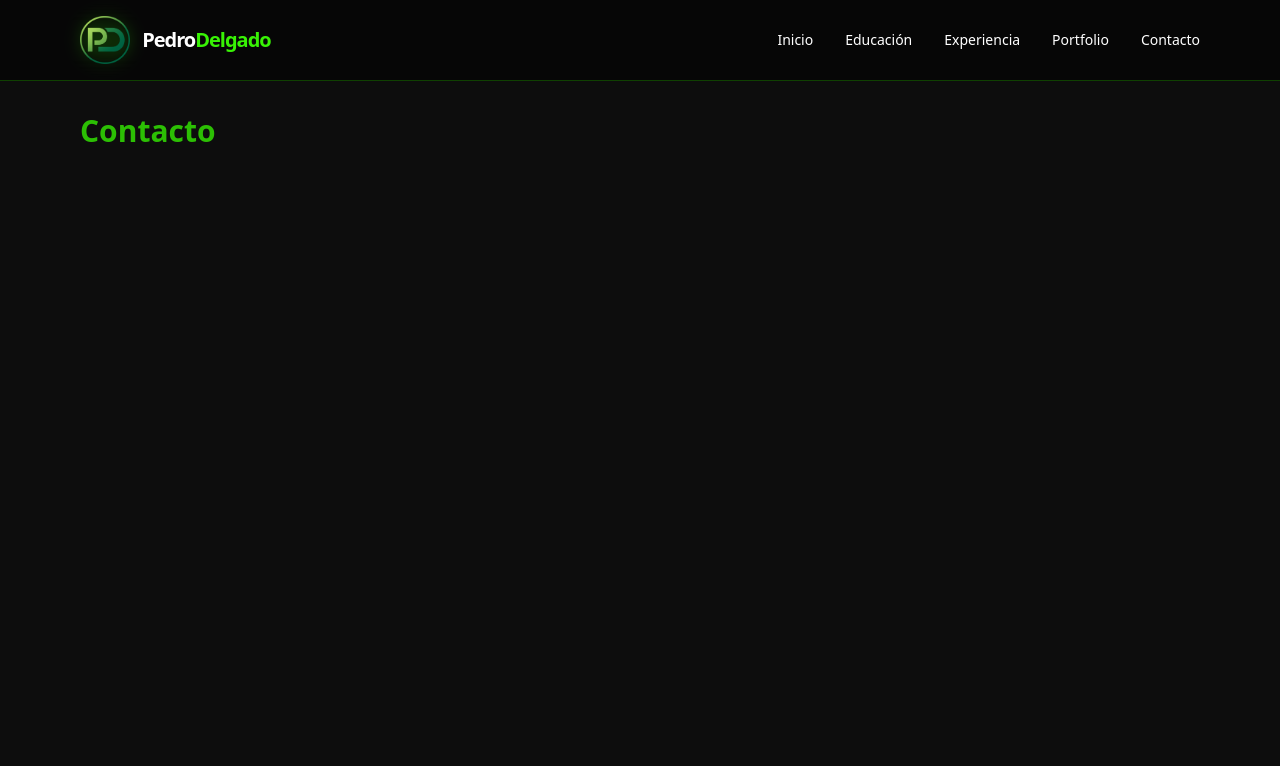
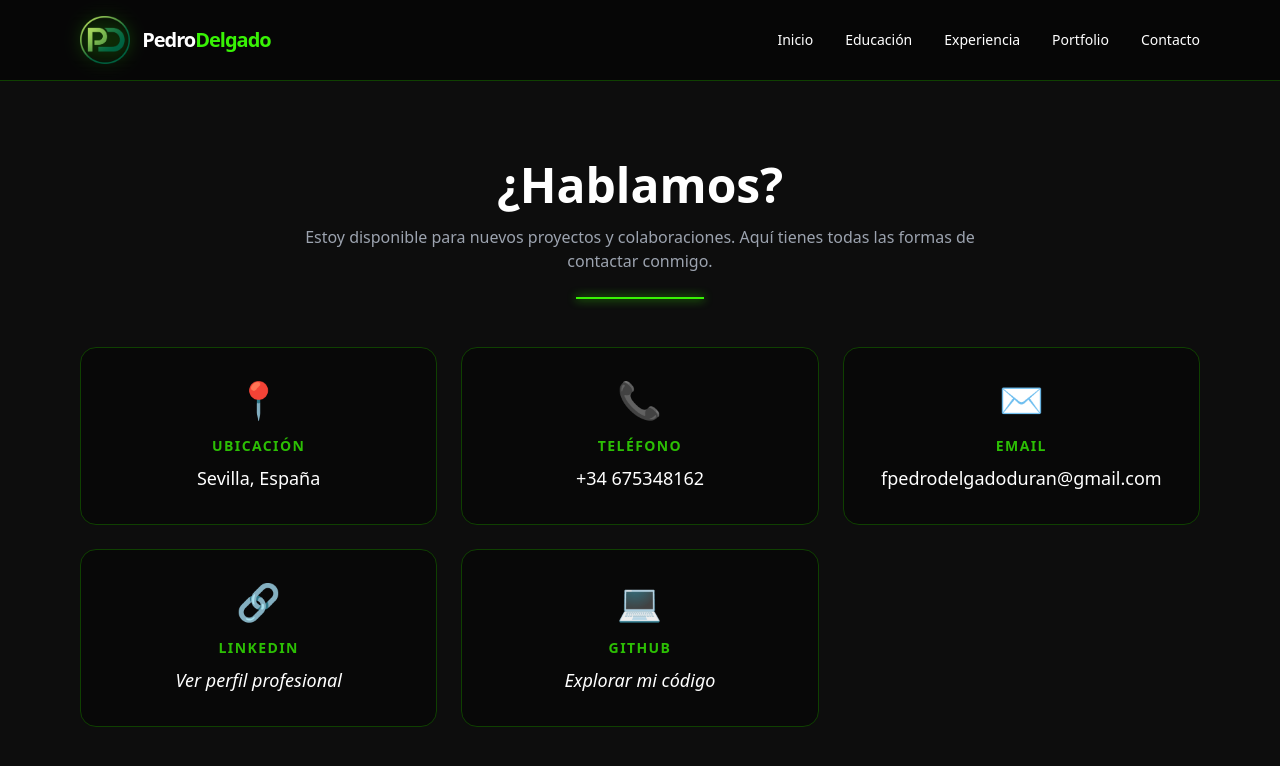
Before and after one commit to PedroDelgado4/portfolio, a Vue app in the folder portfolio/: page /contacto in a window 1280 px wide. Shown: the top 766 px of the page. Built offline with nearby package versions, Linux system fonts and the light colour scheme.

Commit message:
Vista de contacto completada

```diff
--- a/portfolio/src/App.vue
+++ b/portfolio/src/App.vue
@@ -1,25 +1,38 @@
+<script setup>
+import { ref } from 'vue'
+
+// Variable reactiva para controlar si el menú móvil está abierto o no
+const isMenuOpen = ref(false)
+
+// Función para alternar el menú (abrir/cerrar)
+const toggleMenu = () => {
+  isMenuOpen.value = !isMenuOpen.value
+}
+
+// Función para cerrar el menú (útil cuando hacemos clic en un enlace)
+const closeMenu = () => {
+  isMenuOpen.value = false
+}
+</script>
+
 <template>
   <div class="min-h-screen bg-fondo-oscuro text-white font-sans selection:bg-verde-neon selection:text-black">
 
     <header class="border-b border-verde-oscuro bg-black/50 backdrop-blur-md sticky top-0 z-50">
-      <nav class="max-w-6xl mx-auto px-4 py-4 flex justify-between items-center">
+      <nav class="max-w-6xl mx-auto px-4 py-4 flex justify-between items-center relative">
 
         <div class="flex items-center gap-3 flex-shrink-0">
-
-          <router-link to="/">
+          <router-link to="/" @click="closeMenu">
             <img
               src="/logo.png"
               alt="Logo Pedro Delgado"
               class="h-12 w-auto object-contain drop-shadow-[0_0_8px_rgba(56,242,5,0.4)] transition-transform duration-300 hover:scale-105 hover:drop-shadow-[0_0_12px_rgba(56,242,5,0.8)]"
             />
           </router-link>
-
           <div class="text-xl font-bold tracking-tighter">
             <span class="text-white">Pedro</span><span class="text-verde-neon">Delgado</span>
           </div>
-
         </div>
-
 
         <ul class="hidden md:flex space-x-8 text-sm font-medium">
           <li><router-link to="/" class="hover:text-verde-neon transition-colors duration-300">Inicio</router-link></li>
@@ -28,7 +41,29 @@
           <li><router-link to="/portfolio" class="hover:text-verde-neon transition-colors duration-300">Portfolio</router-link></li>
           <li><router-link to="/contacto" class="hover:text-verde-neon transition-colors duration-300">Contacto</router-link></li>
         </ul>
+
+        <button @click="toggleMenu" class="md:hidden text-verde-claro hover:text-verde-neon focus:outline-none z-50">
+          <svg v-if="!isMenuOpen" xmlns="http://www.w3.org/2000/svg" class="h-8 w-8" fill="none" viewBox="0 0 24 24" stroke="currentColor">
+            <path stroke-linecap="round" stroke-linejoin="round" stroke-width="2" d="M4 6h16M4 12h16M4 18h16" />
+          </svg>
+          <svg v-else xmlns="http://www.w3.org/2000/svg" class="h-8 w-8" fill="none" viewBox="0 0 24 24" stroke="currentColor">
+            <path stroke-linecap="round" stroke-linejoin="round" stroke-width="2" d="M6 18L18 6M6 6l12 12" />
+          </svg>
+        </button>
+
       </nav>
+
+      <transition name="slide-fade">
+        <div v-if="isMenuOpen" class="md:hidden absolute top-full left-0 w-full bg-black/95 border-b border-verde-oscuro backdrop-blur-lg shadow-[0_10px_30px_rgba(15,64,1,0.5)]">
+          <ul class="flex flex-col px-6 py-4 space-y-4 text-center text-lg font-medium">
+            <li><router-link to="/" @click="closeMenu" class="block py-2 hover:text-verde-neon transition-colors">Inicio</router-link></li>
+            <li><router-link to="/educacion" @click="closeMenu" class="block py-2 hover:text-verde-neon transition-colors">Educación</router-link></li>
+            <li><router-link to="/experiencia" @click="closeMenu" class="block py-2 hover:text-verde-neon transition-colors">Experiencia</router-link></li>
+            <li><router-link to="/portfolio" @click="closeMenu" class="block py-2 hover:text-verde-neon transition-colors">Portfolio</router-link></li>
+            <li><router-link to="/contacto" @click="closeMenu" class="block py-2 hover:text-verde-neon transition-colors">Contacto</router-link></li>
+          </ul>
+        </div>
+      </transition>
     </header>
 
     <main class="max-w-6xl mx-auto px-4 py-8">
@@ -43,14 +78,24 @@
 </template>
 
 <style scoped>
-/* Clases personalizadas solo para este componente (animación de transición entre páginas) */
+/* Transición entre páginas (La que ya teníamos) */
 .fade-enter-active,
 .fade-leave-active {
   transition: opacity 0.3s ease;
 }
-
 .fade-enter-from,
 .fade-leave-to {
   opacity: 0;
 }
+
+/* NUEVA: Animación de deslizamiento suave para el menú móvil */
+.slide-fade-enter-active,
+.slide-fade-leave-active {
+  transition: all 0.3s ease-out;
+}
+.slide-fade-enter-from,
+.slide-fade-leave-to {
+  transform: translateY(-10px);
+  opacity: 0;
+}
 </style>
--- a/portfolio/src/data/portfolio.js
+++ b/portfolio/src/data/portfolio.js
@@ -3,6 +3,7 @@ export const portfolioData = {
         name: "Pedro Delgado",
         role: "Full Stack Developer",
         location: "Sevilla, España",
+        phone: "+34 675348162",
         photo: "/perfil.png",
         about: "Soy un desarrollador apasionado por crear soluciones atractivas y eficientes, poniendo atención en cada detalle para darle siempre al usuario la mejor experiencia posible. Esta web está creada y lanzada por mí a modo de CV, usando Vue.js y Tailwind CSS.",
         email: "fpedrodelgadoduran@gmail.com",
--- a/portfolio/src/views/ContactoView.vue
+++ b/portfolio/src/views/ContactoView.vue
@@ -1,5 +1,51 @@
+<script setup>
+// Importamos los datos personales de tu archivo central
+import { portfolioData } from '../data/portfolio.js'
+</script>
+
 <template>
-  <div class="fade-in">
-    <h2 class="text-3xl font-bold text-verde-claro">Contacto</h2>
-  </div>
+  <section class="animate-fade-in py-8 md:py-12">
+
+    <div class="mb-12 flex flex-col items-center text-center">
+      <h2 class="text-4xl md:text-5xl font-bold text-white mb-4">¿Hablamos?</h2>
+      <p class="text-gray-400 max-w-2xl">
+        Estoy disponible para nuevos proyectos y colaboraciones. Aquí tienes todas las formas de contactar conmigo.
+      </p>
+      <div class="h-[2px] w-32 bg-verde-neon mt-6 shadow-[0_0_10px_#38F205]"></div>
+    </div>
+
+    <div class="grid grid-cols-1 md:grid-cols-2 lg:grid-cols-3 gap-6">
+
+      <div class="bg-black/40 border border-verde-oscuro p-8 rounded-2xl flex flex-col items-center text-center hover:border-verde-neon transition-all duration-300 hover:-translate-y-2 group">
+        <div class="text-4xl mb-4 group-hover:scale-110 transition-transform">📍</div>
+        <h3 class="text-verde-claro font-bold uppercase tracking-widest text-sm mb-2">Ubicación</h3>
+        <p class="text-white text-lg">{{ portfolioData.personal.location }}</p>
+      </div>
+
+      <a :href="'tel:' + portfolioData.personal.phone" class="bg-black/40 border border-verde-oscuro p-8 rounded-2xl flex flex-col items-center text-center hover:border-verde-neon transition-all duration-300 hover:-translate-y-2 group">
+        <div class="text-4xl mb-4 group-hover:scale-110 transition-transform">📞</div>
+        <h3 class="text-verde-claro font-bold uppercase tracking-widest text-sm mb-2">Teléfono</h3>
+        <p class="text-white text-lg">{{ portfolioData.personal.phone }}</p>
+      </a>
+
+      <a :href="'mailto:' + portfolioData.personal.email" class="bg-black/40 border border-verde-oscuro p-8 rounded-2xl flex flex-col items-center text-center hover:border-verde-neon transition-all duration-300 hover:-translate-y-2 group">
+        <div class="text-4xl mb-4 group-hover:scale-110 transition-transform">✉️</div>
+        <h3 class="text-verde-claro font-bold uppercase tracking-widest text-sm mb-2">Email</h3>
+        <p class="text-white text-lg break-all">{{ portfolioData.personal.email }}</p>
+      </a>
+
+      <a :href="portfolioData.personal.linkedin" target="_blank" class="bg-black/40 border border-verde-oscuro p-8 rounded-2xl flex flex-col items-center text-center hover:border-verde-neon transition-all duration-300 hover:-translate-y-2 group">
+        <div class="text-4xl mb-4 group-hover:scale-110 transition-transform">🔗</div>
+        <h3 class="text-verde-claro font-bold uppercase tracking-widest text-sm mb-2">LinkedIn</h3>
+        <p class="text-white text-lg italic">Ver perfil profesional</p>
+      </a>
+
+      <a :href="portfolioData.personal.github" target="_blank" class="bg-black/40 border border-verde-oscuro p-8 rounded-2xl flex flex-col items-center text-center hover:border-verde-neon transition-all duration-300 hover:-translate-y-2 group">
+        <div class="text-4xl mb-4 group-hover:scale-110 transition-transform">💻</div>
+        <h3 class="text-verde-claro font-bold uppercase tracking-widest text-sm mb-2">GitHub</h3>
+        <p class="text-white text-lg italic">Explorar mi código</p>
+      </a>
+
+    </div>
+  </section>
 </template>
--- a/portfolio/src/views/InicioView.vue
+++ b/portfolio/src/views/InicioView.vue
@@ -43,33 +43,13 @@ import { portfolioData } from '../data/portfolio.js'
         </div>
       </div>
 
-      <div class="flex flex-wrap justify-center md:justify-start gap-4 pt-8">
-        <router-link
-          to="/portfolio"
-          class="px-6 py-3 bg-verde-claro text-black font-bold rounded-md hover:bg-verde-neon hover:shadow-[0_0_15px_rgba(56,242,5,0.6)] transition-all duration-300 transform hover:-translate-y-1"
-        >
-          Ver Portfolio
-        </router-link>
-
-        <router-link
-          to="/experiencia"
-          class="px-6 py-3 border border-verde-base text-verde-base font-bold rounded-md hover:bg-verde-oscuro/50 transition-all duration-300"
-        >
-          Experiencia
-        </router-link>
-
-        <router-link
-          to="/educacion"
-          class="px-6 py-3 border border-verde-base text-verde-base font-bold rounded-md hover:bg-verde-oscuro/50 transition-all duration-300"
-        >
-          Educación
-        </router-link>
-
+      <div class="flex justify-center md:justify-start pt-8">
         <router-link
           to="/contacto"
-          class="px-6 py-3 border border-transparent text-white font-bold hover:text-verde-neon underline decoration-verde-base underline-offset-4 transition-all duration-300"
+          class="group relative px-12 py-4 bg-verde-claro text-black font-bold text-xl rounded-full overflow-hidden transition-all duration-300 hover:scale-105 hover:shadow-[0_0_30px_rgba(56,242,5,0.6)]"
         >
-          Contactar
+          <span class="absolute inset-0 w-full h-full bg-gradient-to-r from-transparent via-white/20 to-transparent -translate-x-full group-hover:translate-x-full transition-transform duration-700"></span>
+          ¡Contáctame!
         </router-link>
       </div>
 
```
